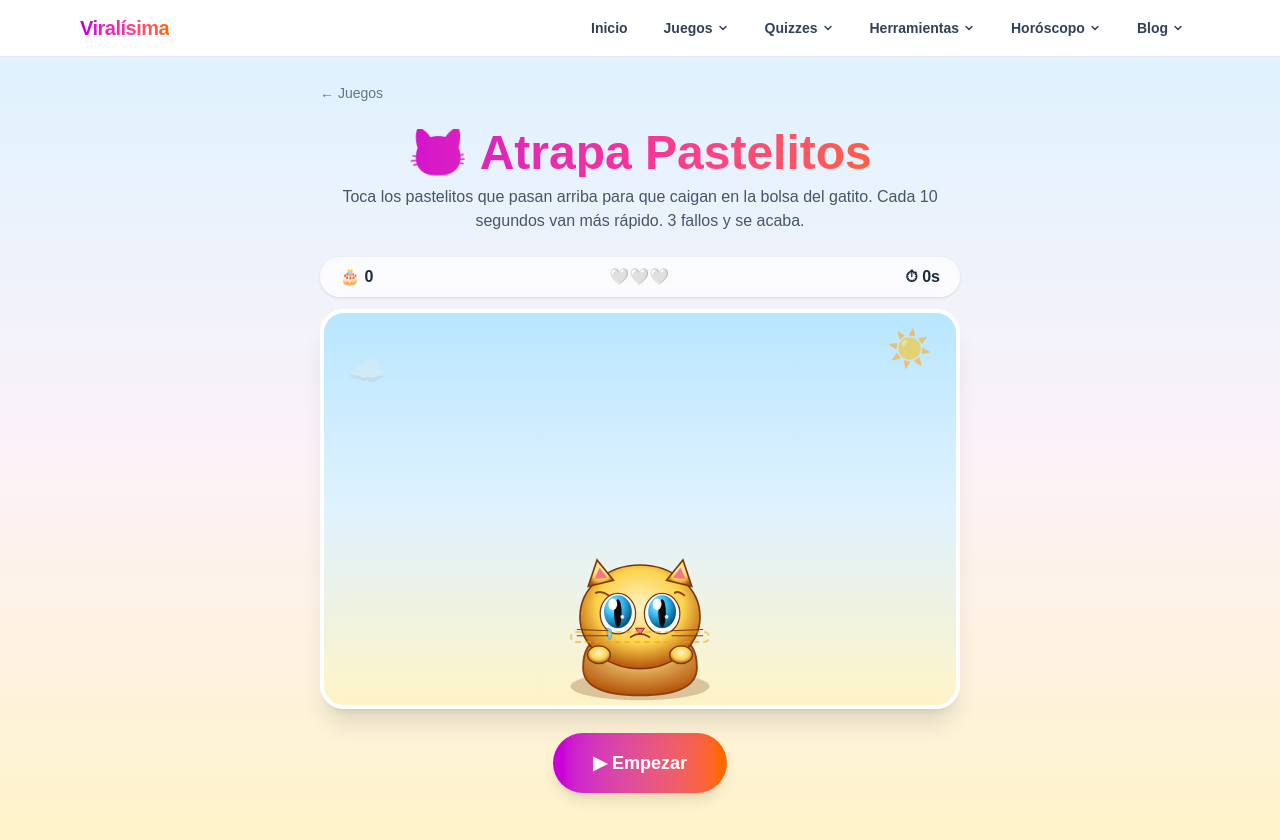
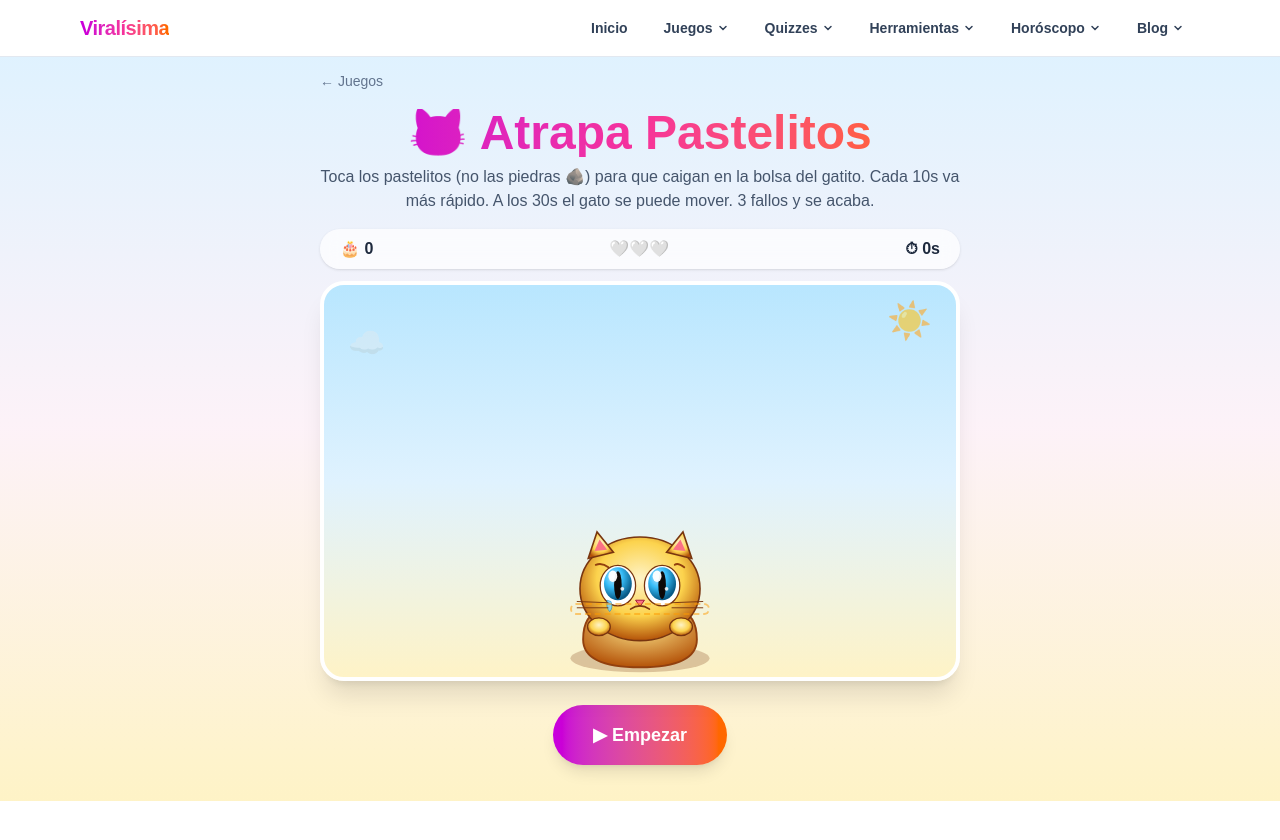
Before and after one commit to viralisima/viralisima, a Next.js app: page /juegos/atrapa-pastelitos in a window 1280 px wide. Shown: the top 840 px of the page. After the commit the page ends 801 px from the top, so only its background shows below. Built offline with nearby package versions, Linux system fonts and the light colour scheme.

Commit message:
fix(atrapa-pastelitos): ocultar UI no esencial durante partida

```diff
--- a/src/components/JuegoAtrapaPastelitos.tsx
+++ b/src/components/JuegoAtrapaPastelitos.tsx
@@ -300,20 +300,23 @@ export default function JuegoAtrapaPastelitos() {
 
   return (
     <main className="min-h-[calc(100vh-3.5rem)] bg-gradient-to-b from-sky-100 via-pink-50 to-amber-100">
-      <div className="max-w-2xl mx-auto px-4 pt-6 pb-16">
+      <div className="max-w-2xl mx-auto px-4 pt-3 pb-6">
+        {state !== "playing" && (
+          <>
             <Link href="/juegos" className="text-sm text-slate-500 hover:text-slate-900">
               ← Juegos
             </Link>
-
-        <header className="text-center my-6">
+            <header className="text-center my-4">
               <h1 className="text-3xl md:text-5xl font-black bg-gradient-to-r from-fuchsia-600 via-pink-500 to-orange-500 bg-clip-text text-transparent">
                 🐱 Atrapa Pastelitos
               </h1>
               <p className="text-slate-600 mt-2 text-sm md:text-base">
-            Toca los pastelitos que pasan arriba para que caigan en la bolsa del gatito.
-            Cada 10 segundos van más rápido. 3 fallos y se acaba.
+                Toca los pastelitos (no las piedras 🪨) para que caigan en la bolsa del gatito.
+                Cada 10s va más rápido. A los 30s el gato se puede mover. 3 fallos y se acaba.
               </p>
             </header>
+          </>
+        )}
 
         {/* HUD */}
         <div className="flex items-center justify-between bg-white/70 backdrop-blur rounded-full px-5 py-2 mb-3 shadow text-slate-800 font-bold">
@@ -398,11 +401,6 @@ export default function JuegoAtrapaPastelitos() {
           )}
           {state === "playing" && (
             <>
-              <p className="text-slate-500 text-sm">
-                {elapsed < CAT_MOVE_UNLOCK_SEC
-                  ? `Pulsa los pastelitos (no las piedras). El gato se podrá mover en ${CAT_MOVE_UNLOCK_SEC - elapsed}s.`
-                  : "¡El gato ya se mueve! Usa las flechas o ← →"}
-              </p>
               {elapsed >= CAT_MOVE_UNLOCK_SEC && (
                 <div className="flex justify-center gap-8 mt-4 select-none">
                   <button
```
Lines whose indentation alone changed are shown as unchanged.
